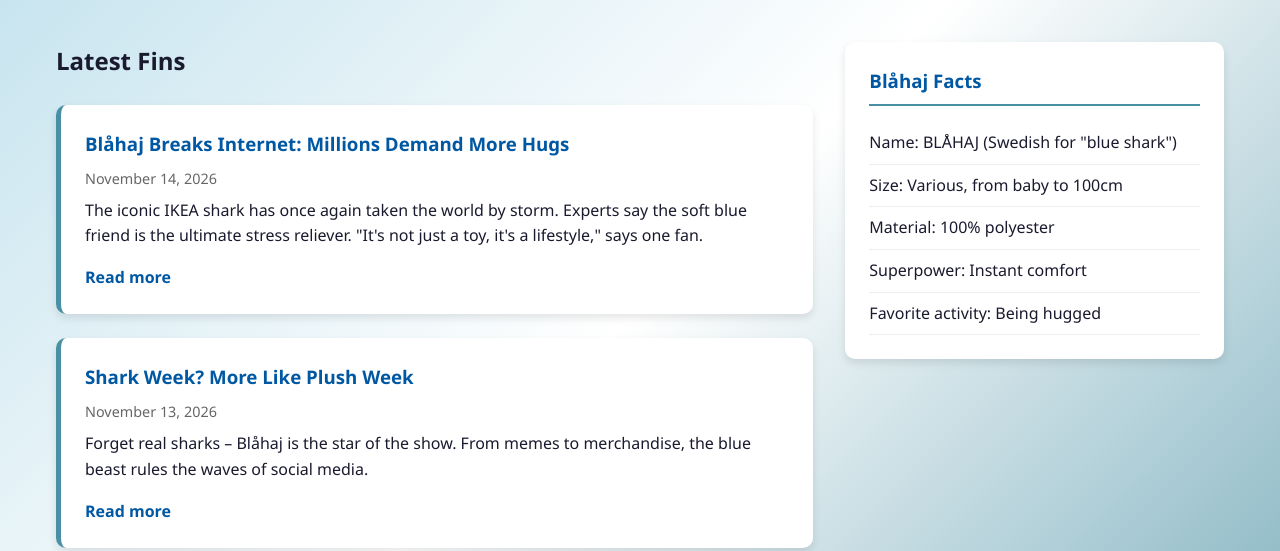
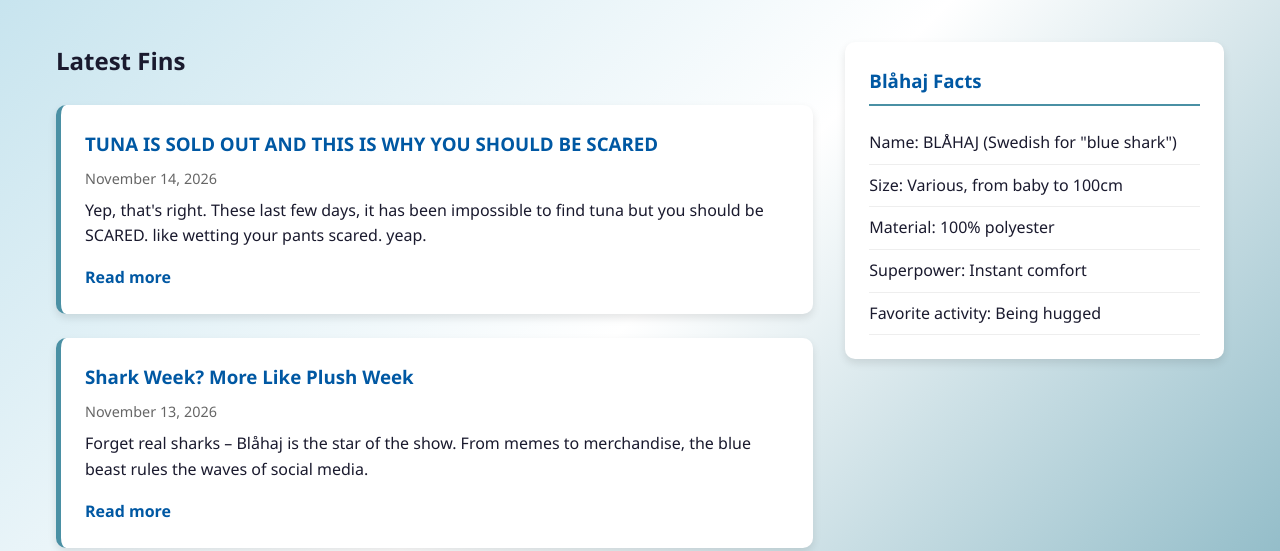
Before and after one commit to 2jh9/blahaj-news, a plain HTML site: page index.html in a window 1280 px wide. Shown: the part 541-1092 px from the top of the page. Drawn offline with Linux system fonts and the light colour scheme.

Commit message:
Change article !! :3

```diff
--- a/index.html
+++ b/index.html
@@ -34,9 +34,9 @@
         <section id="articles" class="articles">
             <h2>Latest Fins</h2>
             <article class="article-card">
-                <h3>Blåhaj Breaks Internet: Millions Demand More Hugs</h3>
+                <h3>TUNA IS SOLD OUT AND THIS IS WHY YOU SHOULD BE SCARED</h3>
                 <p class="date">November 14, 2026</p>
-                <p>The iconic IKEA shark has once again taken the world by storm. Experts say the soft blue friend is the ultimate stress reliever. "It's not just a toy, it's a lifestyle," says one fan.</p>
+                <p>Yep, that's right. These last few days, it has been impossible to find tuna but you should be SCARED. like wetting your pants scared. yeap.</p>
                 <a href="article-hugs.html" class="read-more">Read more</a>
             </article>
             <article class="article-card">
```
